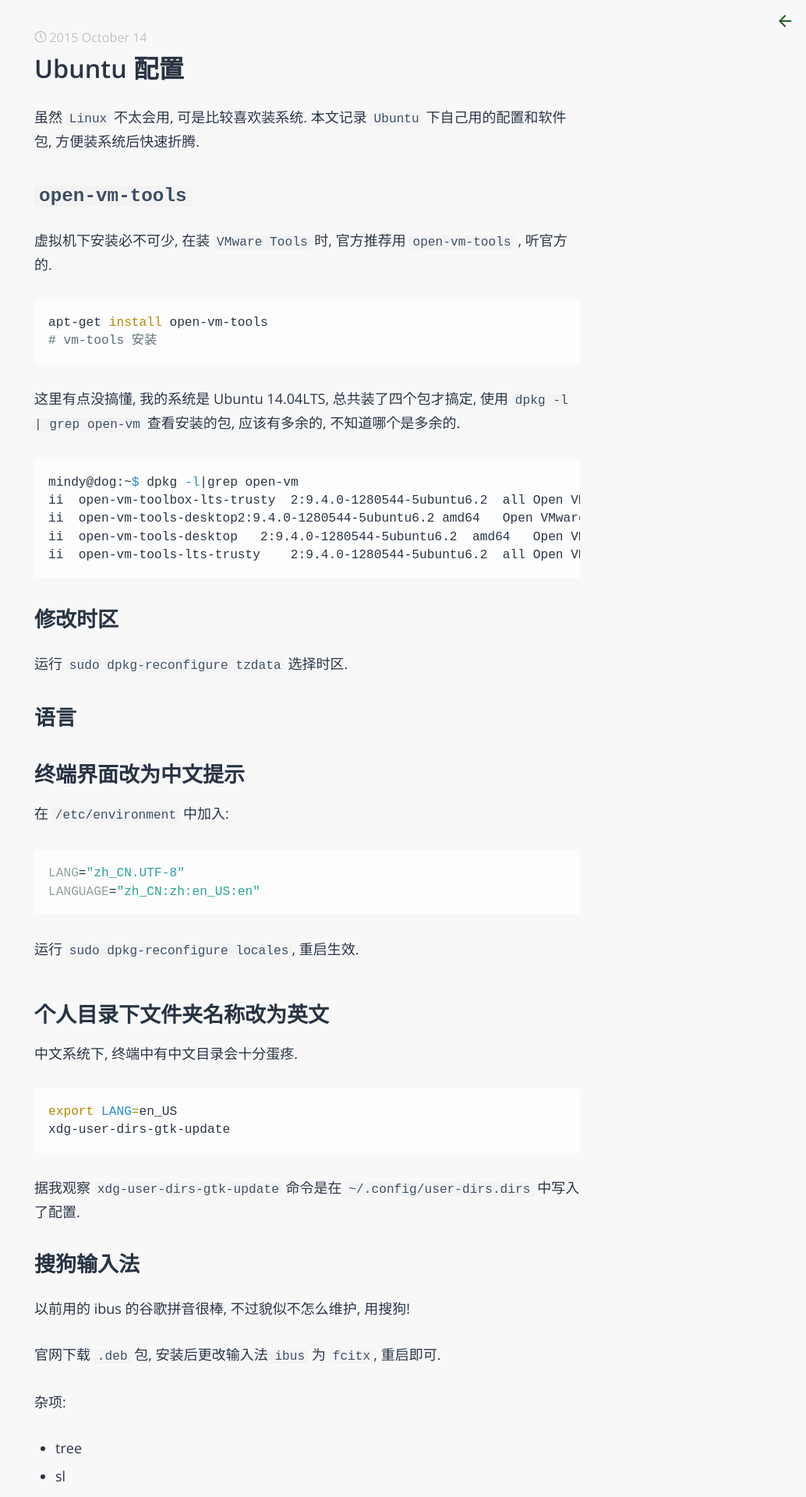
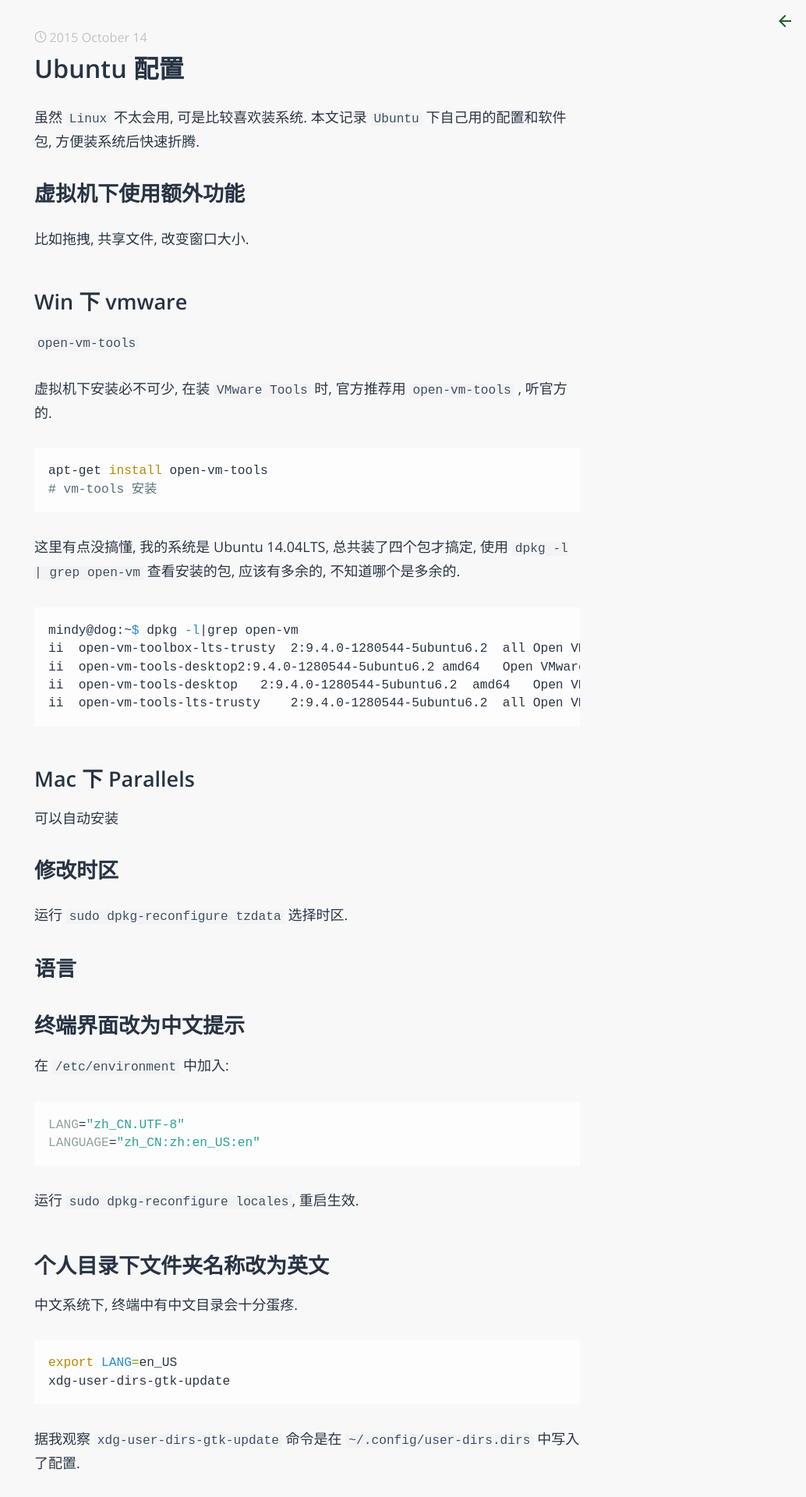
Before and after one commit to mzcabc/9ft.github.io.Archived, a Jekyll site: the page built from _posts/2015-10-14-ubuntu-installation.md, in a window 1280 px wide. Shown: the top 1920 px of the page at 78% size, without its empty margins (246-1280 px from the left). Built offline with Jekyll 4.4.1, drawn with Linux system fonts in a browser that asks for light colours; some web fonts are replaced; comment, search, counter and statistics services are not loaded.

Commit message:
update Ubuntu 配置

````diff
--- a/_posts/2015-10-14-ubuntu-installation.md
+++ b/_posts/2015-10-14-ubuntu-installation.md
@@ -1,11 +1,19 @@
 ---
 layout: post
 title: Ubuntu 配置
+date: 2015-10-14 00:00:00 +0800
+update_date: 2016-08-25 14:09:29 +0800
 category: 技术
 ---
 虽然 `Linux` 不太会用, 可是比较喜欢装系统. 本文记录 `Ubuntu` 下自己用的配置和软件包, 方便装系统后快速折腾.
 
-# `open-vm-tools`
+# 虚拟机下使用额外功能
+
+比如拖拽, 共享文件, 改变窗口大小.
+
+## Win 下 vmware
+
+`open-vm-tools`
 
 虚拟机下安装必不可少, 在装 `VMware Tools` 时, 官方推荐用 `open-vm-tools` , 听官方的.
 
@@ -23,6 +31,10 @@
 ii  open-vm-tools-desktop   2:9.4.0-1280544-5ubuntu6.2  amd64   Open VMware Tools for virtual machines hosted on VMware (GUI)
 ii  open-vm-tools-lts-trusty    2:9.4.0-1280544-5ubuntu6.2  all Open VMware Tools for virtual machines hosted on VMware (transitional package)
 ```
+
+## Mac 下 Parallels
+
+可以自动安装
 
 # 修改时区
 
````
